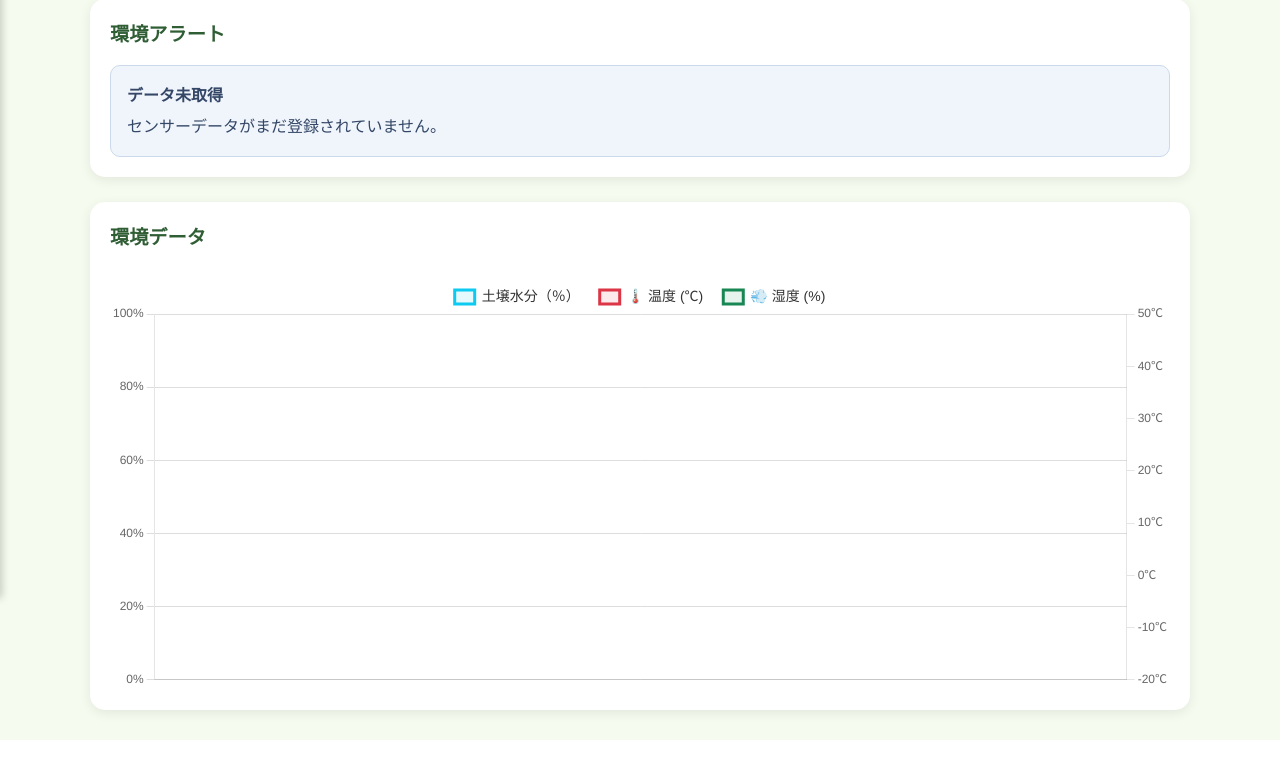
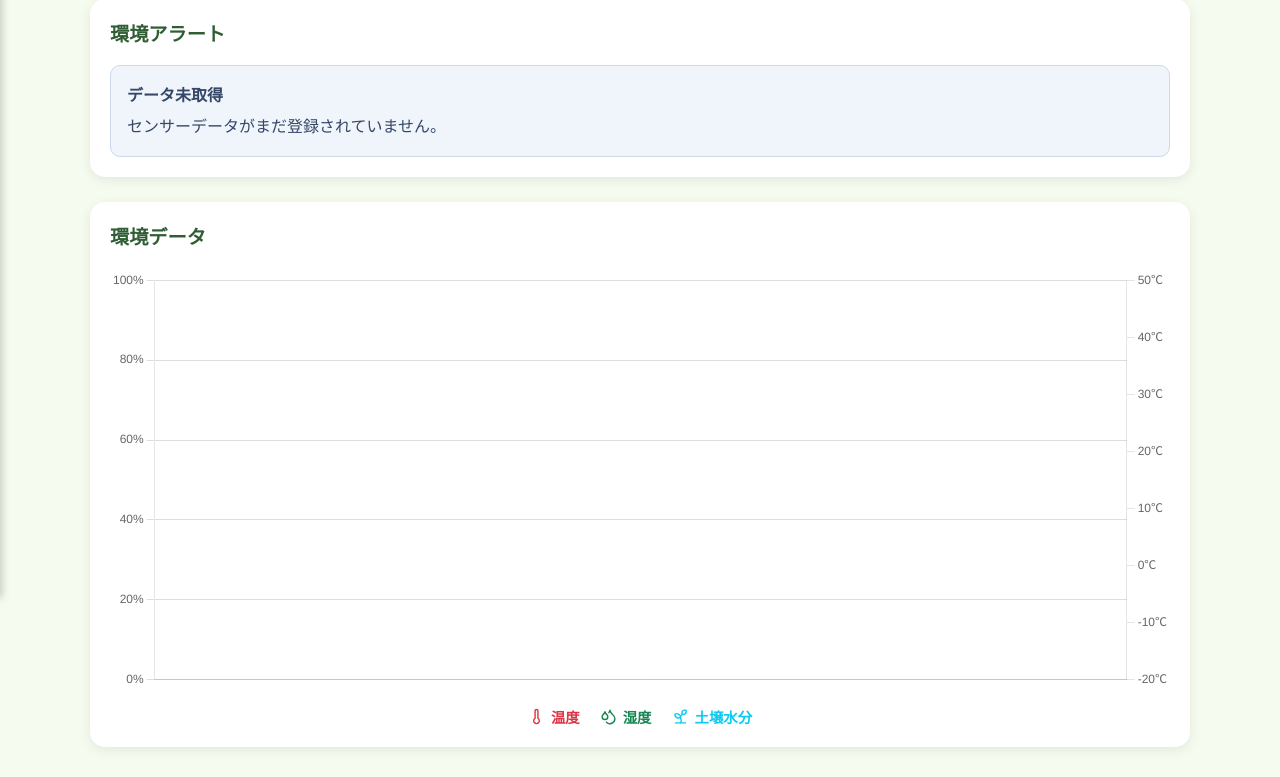
Before and after one commit to Mutou-dev123/plant-iot-system, a Django app: template raspberry-pi/plant_project/dashboard/templates/dashboard/dashboard.html in a window 1280 px wide. Shown: the part 202-979 px from the top of the page. Before the commit the page ends 942 px from the top, so only its background shows below. Run offline with Django 3.2, Linux system fonts and the light colour scheme; the template is opened without the code that fills it, so the values that code supplies are empty; some libraries are stand-ins or nearby versions.

Commit message:
feat: Add Lucide icons to device and plant templates for improved UI

```diff
--- a/raspberry-pi/plant_project/dashboard/static/css/dashboard.css
+++ b/raspberry-pi/plant_project/dashboard/static/css/dashboard.css
@@ -1,7 +1,6 @@
 /*==============================
     ダッシュボード
 ==============================*/
-
 .dashboard {
 
     display: flex;
@@ -10,10 +9,10 @@
 
 }
 
+
 /*==============================
     グラフカード
 ==============================*/
-
 .chart-container {
 
     max-width: 1100px;
@@ -30,10 +29,10 @@
 
 }
 
+
 /*==============================
     グラフタイトル
 ==============================*/
-
 .chart-title {
 
     margin: 0 0 20px;
@@ -44,10 +43,10 @@
 
 }
 
+
 /*==============================
     グラフサイズ
 ==============================*/
-
 .chart-wrapper {
 
     position: relative;
@@ -60,7 +59,6 @@
 /* ==============================
     環境アラート
 ============================== */
-
 .alert-container {
     max-width: 1100px;
     width: 100%;
@@ -122,10 +120,10 @@
     line-height: 1.6;
 }
 
+
 /* ==============================
     環境項目別ステータス
 ============================== */
-
 .environment-status-list {
     display: grid;
     grid-template-columns: repeat(3, minmax(0, 1fr));
@@ -197,10 +195,10 @@
     line-height: 1.6;
 }
 
+
 /* ==============================
     レスポンシブ対応
 ============================== */
-
 @media (max-width: 800px) {
     .environment-status-list {
         grid-template-columns: repeat(2, minmax(0, 1fr));
@@ -216,3 +214,53 @@
         grid-template-columns: 1fr;
     }
 }
+
+
+/* ==============================
+    グラフ凡例用
+============================== */
+.environment-label {
+    display: inline-flex;
+    align-items: center;
+    gap: 6px;
+}
+
+.environment-label .lucide {
+    width: 18px;
+    height: 18px;
+}
+
+.chart-legend {
+    display: flex;
+    justify-content: center;
+    align-items: center;
+    flex-wrap: wrap;
+    gap: 20px;
+    width: 100%;
+    margin-top: 16px;
+}
+
+.chart-legend-item {
+    display: inline-flex;
+    align-items: center;
+    gap: 6px;
+    font-size: 0.9rem;
+    font-weight: 600;
+}
+
+.chart-legend-item .lucide {
+    width: 17px;
+    height: 17px;
+}
+
+.chart-legend-temperature {
+    color: #dc3545;
+}
+
+.chart-legend-humidity {
+    color: #198754;
+}
+
+.chart-legend-moisture {
+    color: #0dcaf0;
+}
--- a/raspberry-pi/plant_project/dashboard/static/js/envChart.js
+++ b/raspberry-pi/plant_project/dashboard/static/js/envChart.js
@@ -53,15 +53,8 @@ if (canvas && typeof timeLabels !== "undefined") {
             maintainAspectRatio: false,
             plugins: {
                 legend: {
-                    position: "top",
-                    labels: {
-                        color: "#333333",
-                        boxWidth: 20,
-                        padding: 20,
-                        font: {
-                            size: 14
-                        }
-                    }
+                    // Lucideを使ったHTML凡例を表示するため、Canvas内の凡例は非表示にする
+                    display: false
                 }
             },
             scales: {
--- a/raspberry-pi/plant_project/dashboard/templates/dashboard/dashboard.html
+++ b/raspberry-pi/plant_project/dashboard/templates/dashboard/dashboard.html
@@ -76,7 +76,18 @@
             {% for item in environment_statuses %}
                 <div class="environment-status status-{{ item.status }}">
                     <div class="environment-status-heading">
-                        <strong>{{ item.label }}</strong>
+
+                        <strong class="environment-label">
+                            {% if forloop.counter == 1 %}
+                                <i data-lucide="thermometer" aria-hidden="true"></i>
+                            {% elif forloop.counter == 2 %}
+                                <i data-lucide="droplets" aria-hidden="true"></i>
+                            {% else %}
+                                <i data-lucide="sprout" aria-hidden="true"></i>
+                            {% endif %}
+
+                            {{ item.label }}
+                        </strong>
 
                         {% if item.status == "warning" %}
                             <span class="status-label">要注意</span>
@@ -118,6 +129,23 @@
 
     </div>
 
+    <div class="chart-legend" aria-label="グラフの凡例">
+        <div class="chart-legend-item chart-legend-temperature">
+            <i data-lucide="thermometer" aria-hidden="true"></i>
+            <span>温度</span>
+        </div>
+
+        <div class="chart-legend-item chart-legend-humidity">
+            <i data-lucide="droplets" aria-hidden="true"></i>
+            <span>湿度</span>
+        </div>
+
+        <div class="chart-legend-item chart-legend-moisture">
+            <i data-lucide="sprout" aria-hidden="true"></i>
+            <span>土壌水分</span>
+        </div>
+    </div>
+
 </div>
 
 {{ time_labels|json_script:"time-labels" }}
--- a/raspberry-pi/plant_project/dashboard/templates/devices/device_detail.html
+++ b/raspberry-pi/plant_project/dashboard/templates/devices/device_detail.html
@@ -105,6 +105,7 @@
                 href="{% url 'device_edit' device.id %}"
                 class="button button-edit"
             >
+                <i data-lucide="pencil" aria-hidden="true"></i>
                 編集
             </a>
 
@@ -115,13 +116,12 @@
                 onsubmit="return confirm('「{{ device.device_name }}」を削除しますか？');"
                 class="inline-form"
             >
-
                 {% csrf_token %}
-
                 <button
                     type="submit"
                     class="button button-delete"
                 >
+                    <i data-lucide="trash-2" aria-hidden="true"></i>
                     削除
                 </button>
 
--- a/raspberry-pi/plant_project/dashboard/templates/devices/device_list.html
+++ b/raspberry-pi/plant_project/dashboard/templates/devices/device_list.html
@@ -94,6 +94,7 @@
                             href="{% url 'device_detail' device.id %}"
                             class="button button-detail"
                         >
+                            <i data-lucide="eye" aria-hidden="true"></i>
                             詳細
                         </a>
 
@@ -102,6 +103,7 @@
                             href="{% url 'device_edit' device.id %}"
                             class="button button-edit"
                         >
+                            <i data-lucide="pencil" aria-hidden="true"></i>
                             編集
                         </a>
 
@@ -112,13 +114,12 @@
                             onsubmit="return confirm('「{{ device.device_name }}」を削除しますか？');"
                             class="inline-form"
                         >
-
                             {% csrf_token %}
-
                             <button
                                 type="submit"
                                 class="button button-delete"
                             >
+                                <i data-lucide="trash-2" aria-hidden="true"></i>
                                 削除
                             </button>
 
--- a/raspberry-pi/plant_project/static/css/base.css
+++ b/raspberry-pi/plant_project/static/css/base.css
@@ -204,3 +204,18 @@ header h2,
     width: 24px;
     height: 24px;
 }
+
+.button,
+.button-primary {
+    display: inline-flex;
+    align-items: center;
+    justify-content: center;
+    gap: 6px;
+}
+
+.button .lucide,
+.button-primary .lucide {
+    width: 16px;
+    height: 16px;
+    stroke-width: 2;
+}
```
Also changed, not shown: raspberry-pi/plant_project/dashboard/templates/plants/plant_detail.html (+9 -2 lines), raspberry-pi/plant_project/dashboard/templates/plants/plant_list.html (+24 -6 lines). Lines whose indentation alone changed are shown as unchanged.
